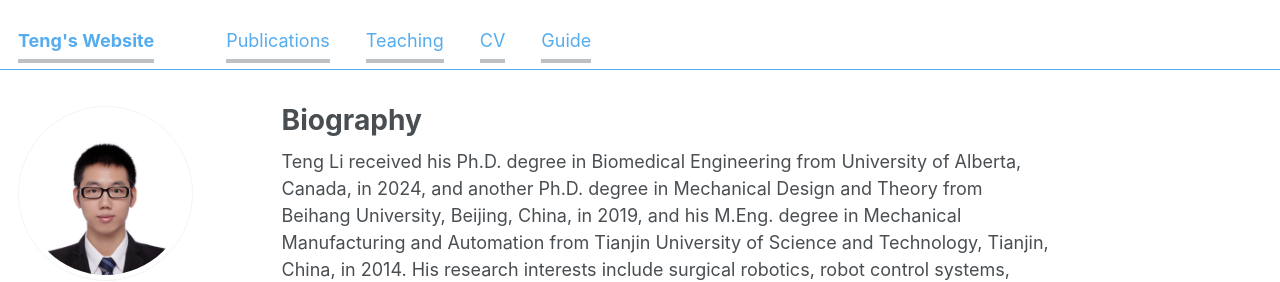
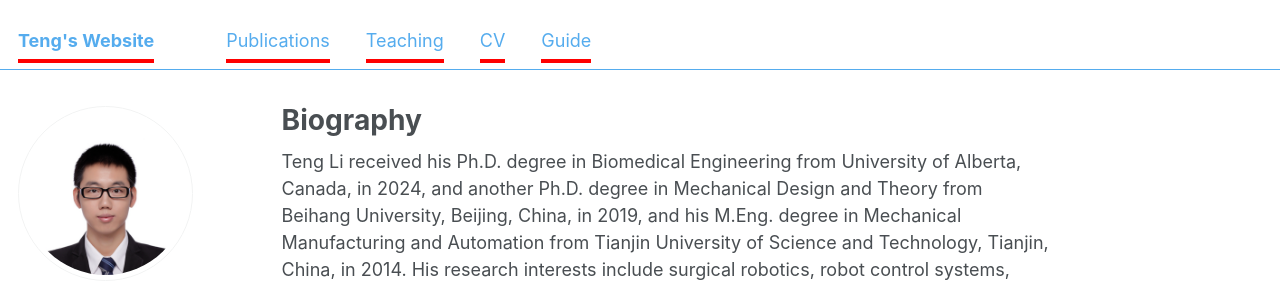
Before and after one commit to teng4/teng4.github.io, a Jekyll site: the page built from _pages/about.md, in a window 1280 px wide. Shown: the top 282 px of the page. Built offline with Jekyll 4.4.1, drawn with Linux system fonts in a browser that asks for light colours; some web fonts are replaced.

Commit message:
Update _navigation.scss

```diff
--- a/_sass/_navigation.scss
+++ b/_sass/_navigation.scss
@@ -237,13 +237,14 @@
         left: 0;
         bottom: 0;
         height: 4px;
-        background: mix(#fff, $primary-color, 50%);
+        //background: mix(#fff, $primary-color, 50%); //teng4note, original.
+        background: red; //teng4, modified.
         width: 100%;
         -webkit-transition: $global-transition;
         transition: $global-transition;
-        -webkit-transform: scaleX(1); //teng4note, original is scaleX(0) --> modified to scaleX(0).
-            -ms-transform: scaleX(1);
-                transform: scaleX(1); /* hide*/
+        -webkit-transform: scaleX(1); //teng4note, original is scaleX(0) --> modified to scaleX(1).
+            -ms-transform: scaleX(1); //teng4note, original is scaleX(0) --> modified to scaleX(1).
+                transform: scaleX(1); /* hide*/ //teng4note, original is scaleX(0) --> modified to scaleX(1).
       }
 
       &:hover:before {
```
